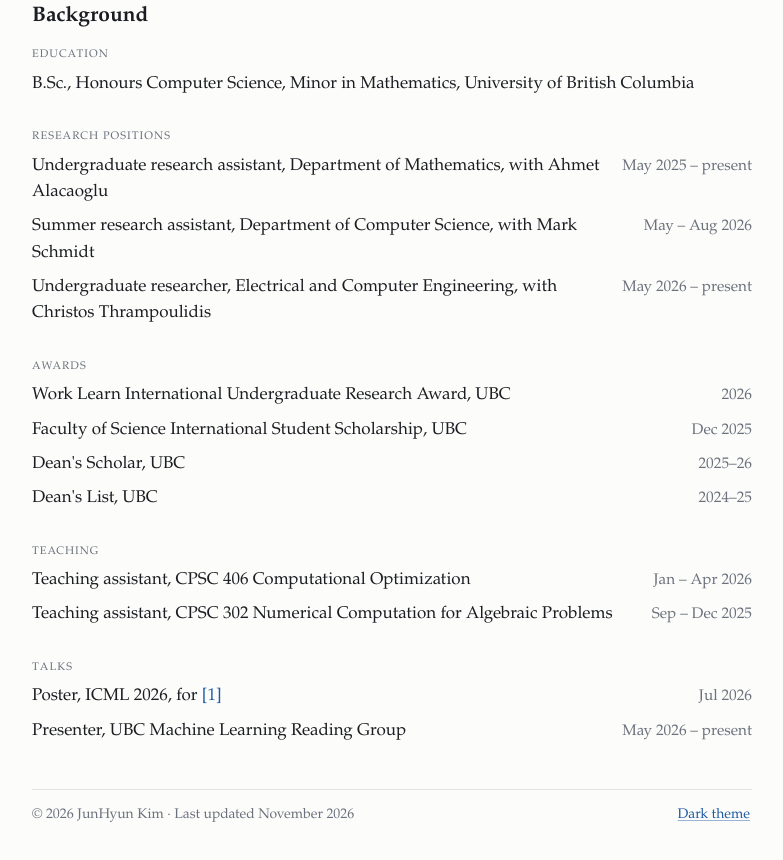
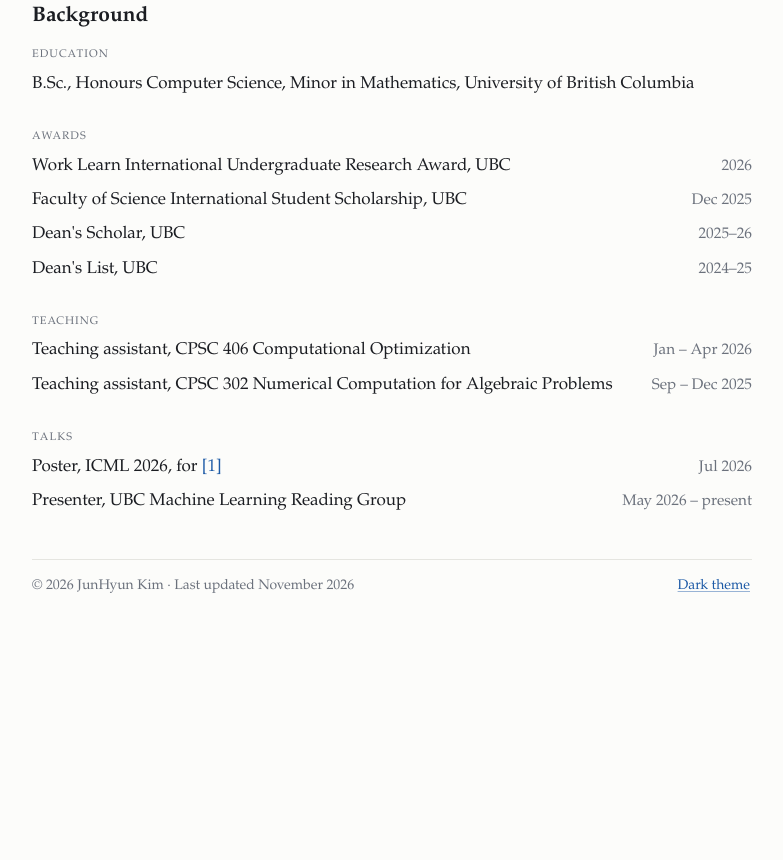
Before and after one commit to JunHyun-K/JunHyun-K.github.io, a website built with Vite: page index.html in a window 1280 px wide. Shown: the part 2400-3260 px from the top of the page, without its empty margins (248-1031 px from the left). After the commit the page ends 3032 px from the top, so only its background shows below. Built offline with nearby package versions, Linux system fonts and the light colour scheme; files whose address does not match are found by name.

Commit message:
Remove research positions

```diff
--- a/index.html
+++ b/index.html
@@ -182,24 +182,6 @@
         </div>
 
         <div class="group">
-          <h3 class="label">Research positions</h3>
-          <ul class="rows">
-            <li class="row">
-              <span class="row__text">Undergraduate research assistant, Department of Mathematics, with Ahmet Alacaoglu</span>
-              <span class="date">May 2025 – present</span>
-            </li>
-            <li class="row">
-              <span class="row__text">Summer research assistant, Department of Computer Science, with Mark Schmidt</span>
-              <span class="date">May – Aug 2026</span>
-            </li>
-            <li class="row">
-              <span class="row__text">Undergraduate researcher, Electrical and Computer Engineering, with Christos Thrampoulidis</span>
-              <span class="date">May 2026 – present</span>
-            </li>
-          </ul>
-        </div>
-
-        <div class="group">
           <h3 class="label">Awards</h3>
           <ul class="rows">
             <li class="row">
```
